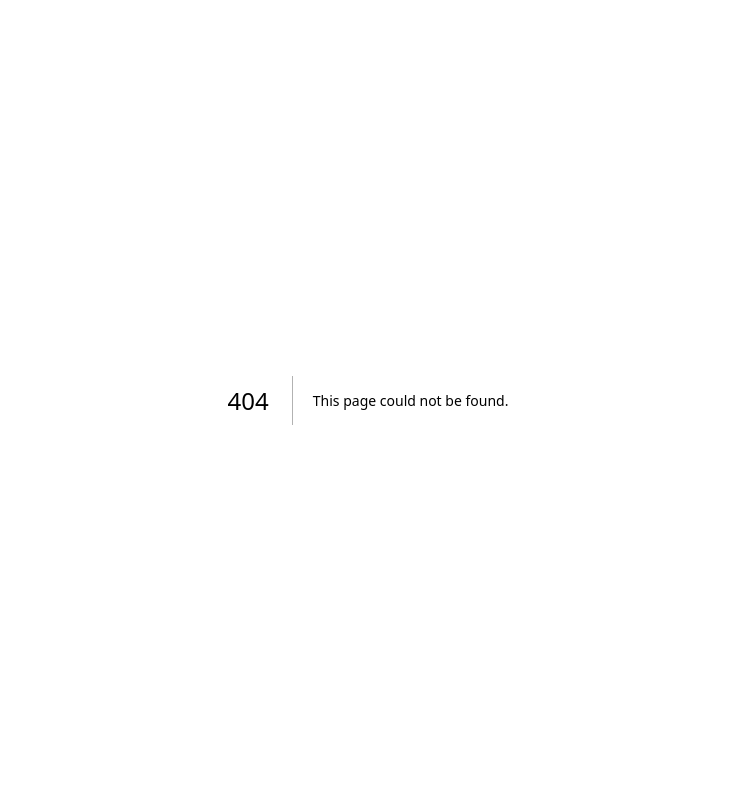
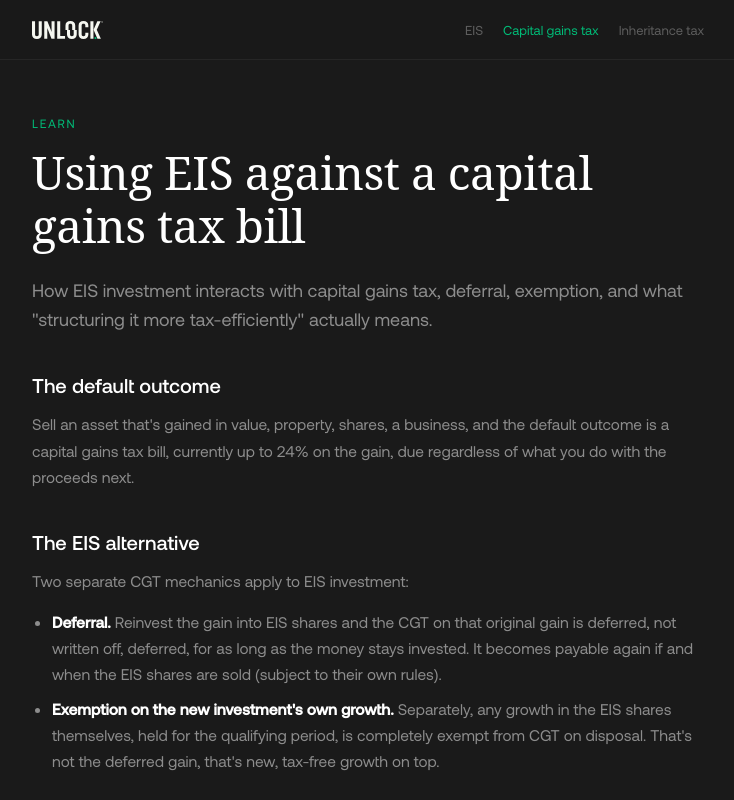
Before and after one commit to Tomkingaling/UnlockFinalDesign, a Next.js app in the folder public-site/: page /learn/capital-gains-tax in a window 1280 px wide. Before the commit this address had no page. Shown: the top 800 px of the page, without its empty margins (272-1006 px from the left). Built offline with nearby package versions, Linux system fonts and the light colour scheme.

Commit message:
Add /learn/[topic] pages for EIS, CGT, IHT
Co-Authored-By: Claude Sonnet 5 <noreply@anthropic.com>

```diff
--- /dev/null
+++ b/public-site/src/app/learn/[topic]/learn.module.css
@@ -0,0 +1,121 @@
+/* public-site/src/app/learn/[topic]/learn.module.css */
+
+.nav {
+  position: sticky;
+  top: 0;
+  z-index: 50;
+  background: rgba(26, 26, 26, 0.92);
+  backdrop-filter: blur(12px);
+  border-bottom: 1px solid var(--u-hairline);
+  height: var(--u-nav-height);
+  display: flex;
+  align-items: center;
+}
+.navin {
+  display: flex;
+  align-items: center;
+  justify-content: space-between;
+  max-width: var(--u-container-narrow);
+  width: 100%;
+  margin: 0 auto;
+  padding: 0 var(--u-gutter);
+}
+.brand {
+  display: inline-flex;
+  align-items: baseline;
+}
+.brand img {
+  height: 18px;
+  width: auto;
+  display: block;
+}
+.dot {
+  color: var(--u-green);
+  font-size: 19px;
+  line-height: 0;
+  transform: translateX(-9px);
+}
+.related {
+  display: flex;
+  gap: 20px;
+  font-size: 13px;
+  color: var(--u-text-faint);
+}
+.related a {
+  color: var(--u-text-faint);
+}
+.related a.current {
+  color: var(--u-green);
+}
+.main {
+  max-width: var(--u-container-narrow);
+  margin: 0 auto;
+  padding: 56px var(--u-gutter) 40px;
+}
+.kicker {
+  font-size: 12px;
+  letter-spacing: 0.14em;
+  text-transform: uppercase;
+  color: var(--u-green);
+  margin-bottom: 16px;
+}
+.title {
+  font-family: var(--u-font-display);
+  font-weight: var(--u-weight-light);
+  font-size: clamp(30px, 5vw, 46px);
+  line-height: 1.15;
+  letter-spacing: -0.01em;
+  margin: 0 0 24px;
+}
+.lede {
+  font-size: 18px;
+  line-height: 1.6;
+  color: var(--u-text-muted);
+  margin: 0 0 40px;
+}
+.sectionHeading {
+  font-size: 20px;
+  font-weight: var(--u-weight-medium);
+  margin: 40px 0 14px;
+}
+.body {
+  font-size: 15.5px;
+  line-height: 1.7;
+  color: var(--u-text-muted);
+  margin: 0 0 14px;
+}
+.list {
+  margin: 0 0 14px;
+  padding-left: 20px;
+}
+.list li {
+  font-size: 15.5px;
+  line-height: 1.7;
+  color: var(--u-text-muted);
+  margin-bottom: 8px;
+}
+.list li b {
+  color: var(--u-text);
+}
+.divider {
+  height: 1px;
+  background: var(--u-hairline);
+  margin: 44px 0;
+}
+.closingNote {
+  font-size: 13px;
+  color: var(--u-text-muted);
+}
+.footer {
+  border-top: 1px solid var(--u-hairline);
+  margin-top: 12px;
+  padding: 22px var(--u-gutter) 44px;
+  max-width: var(--u-container-narrow);
+  margin-left: auto;
+  margin-right: auto;
+}
+.footer p {
+  font-size: 11px;
+  color: var(--u-text-footer);
+  line-height: 1.6;
+}
--- /dev/null
+++ b/public-site/src/app/learn/[topic]/page.tsx
@@ -0,0 +1,99 @@
+// public-site/src/app/learn/[topic]/page.tsx
+import type { Metadata } from "next";
+import { notFound } from "next/navigation";
+import {
+  LEARN_TOPIC_ORDER,
+  LEARN_TOPICS,
+  FOOTER_DISCLAIMER,
+  getLearnTopic,
+} from "@/data/learn-content";
+import styles from "./learn.module.css";
+
+export function generateStaticParams() {
+  return LEARN_TOPIC_ORDER.map((topic) => ({ topic }));
+}
+
+export async function generateMetadata({
+  params,
+}: {
+  params: Promise<{ topic: string }>;
+}): Promise<Metadata> {
+  const { topic } = await params;
+  const entry = getLearnTopic(topic);
+  return {
+    title: entry ? `${entry.title} — Unlock` : "Unlock",
+    description: entry?.lede,
+    robots: { index: false, follow: false },
+  };
+}
+
+export default async function LearnTopicPage({
+  params,
+}: {
+  params: Promise<{ topic: string }>;
+}) {
+  const { topic } = await params;
+  const entry = getLearnTopic(topic);
+  if (!entry) notFound();
+
+  return (
+    <>
+      <div className={styles.nav}>
+        <div className={styles.navin}>
+          <span className={styles.brand}>
+            <img src="/assets/unlock-logo-white.svg" alt="Unlock" />
+            <span className={styles.dot}>.</span>
+          </span>
+          <span className={styles.related}>
+            {LEARN_TOPIC_ORDER.map((slug) => {
+              const t = LEARN_TOPICS[slug];
+              return slug === entry.slug ? (
+                <a key={slug} className={styles.current} href="#">
+                  {t.navLabel}
+                </a>
+              ) : (
+                <a key={slug} href={`/learn/${slug}`}>
+                  {t.navLabel}
+                </a>
+              );
+            })}
+          </span>
+        </div>
+      </div>
+
+      <main className={styles.main}>
+        <div className={styles.kicker}>{entry.kicker}</div>
+        <h1 className={styles.title}>{entry.title}</h1>
+        <p className={styles.lede}>{entry.lede}</p>
+
+        {entry.sections.map((section) => (
+          <div key={section.heading}>
+            <h2 className={styles.sectionHeading}>{section.heading}</h2>
+            {section.paragraphs.map((paragraph) => (
+              <p key={paragraph} className={styles.body}>
+                {paragraph}
+              </p>
+            ))}
+            {section.list && (
+              <ul className={styles.list}>
+                {section.list.map((item) => (
+                  <li key={item.text}>
+                    {item.term && <b>{item.term} </b>}
+                    {item.text}
+                  </li>
+                ))}
+              </ul>
+            )}
+          </div>
+        ))}
+
+        <div className={styles.divider} />
+        <p className={styles.closingNote}>{entry.closingNote}</p>
+      </main>
+
+      <footer className={styles.footer}>
+        <p>{FOOTER_DISCLAIMER}</p>
+      </footer>
+    </>
+  );
+}
```
